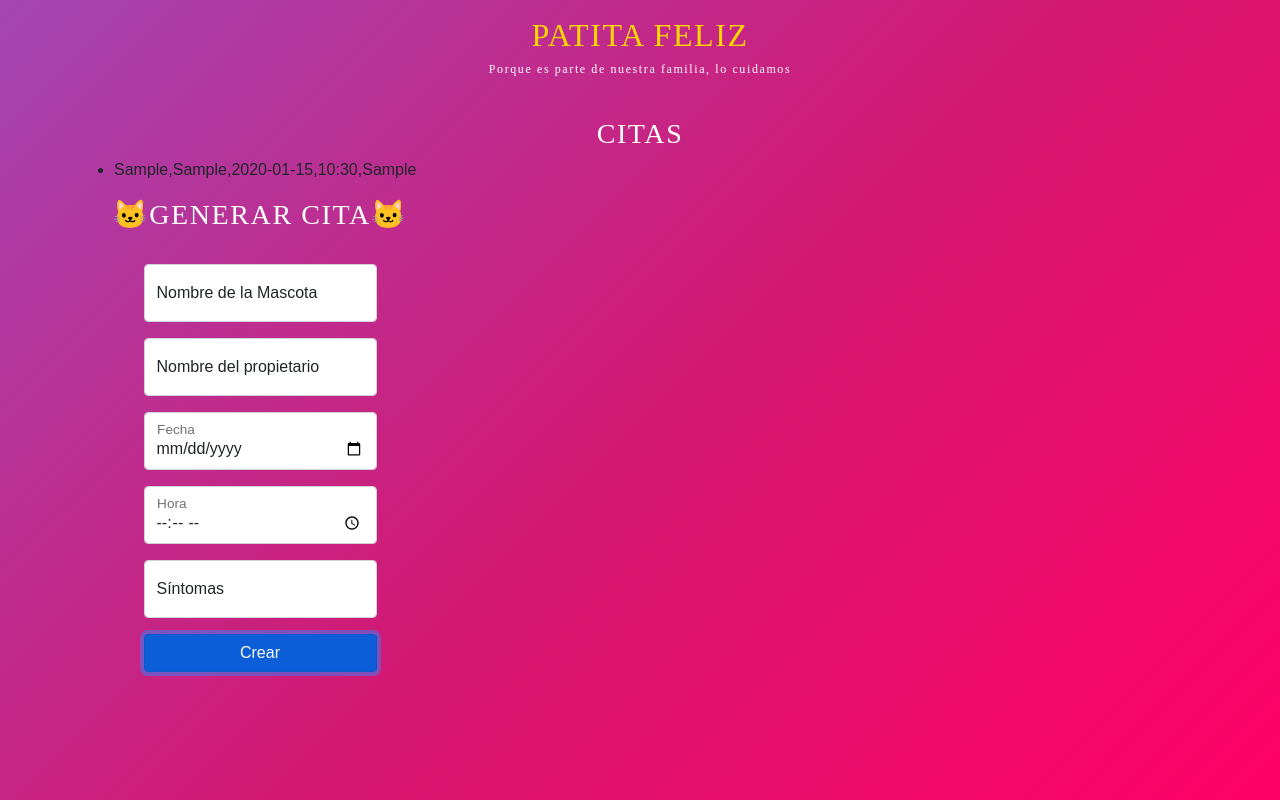
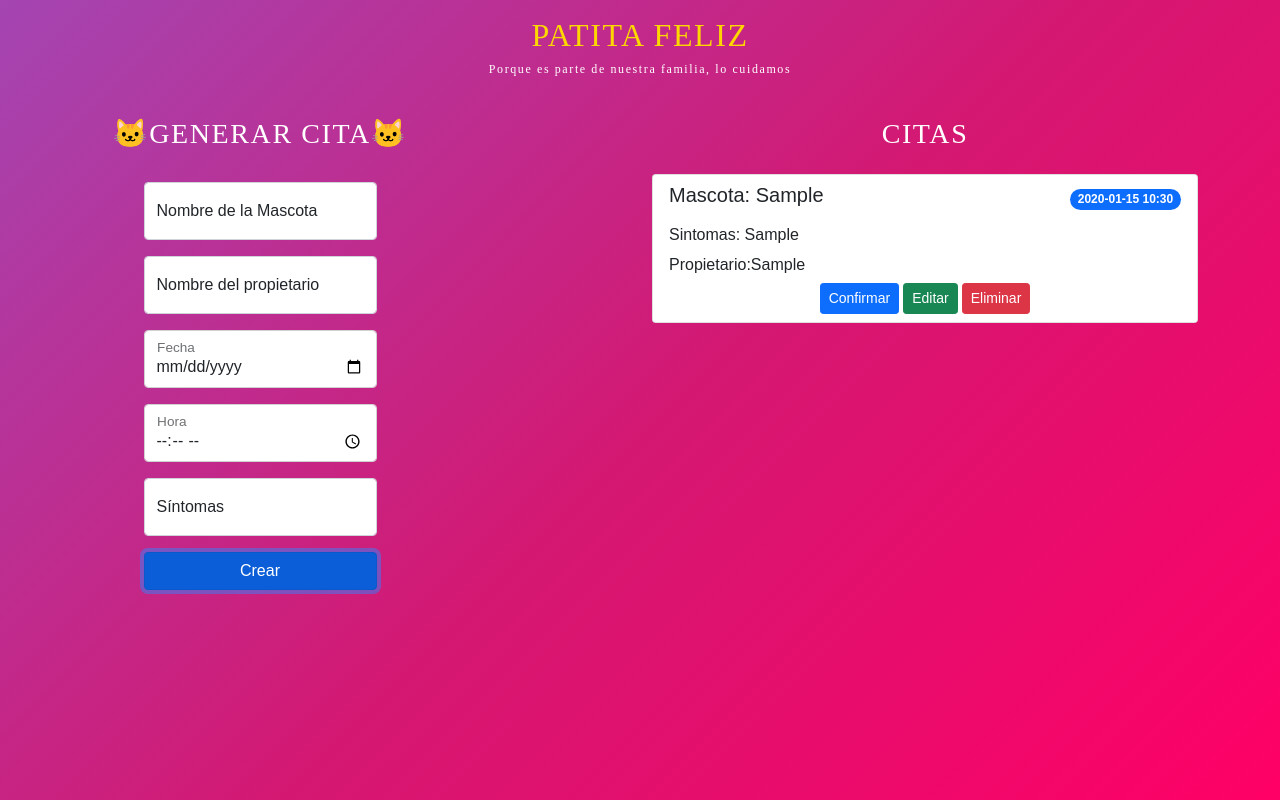
Before and after one commit to Racha777/react-patita-feliz, a React (Create React App) app: page / in a window 1280 px wide. Both pictures are taken after typing "Sample", "Sample", "2020-01-15", "10:30", "Sample" into the empty fields and a click on the button "Crear". Built offline with nearby package versions, Linux system fonts and the light colour scheme.

Commit message:
Tarjetas de citas

```diff
--- a/src/App.jsx
+++ b/src/App.jsx
@@ -2,45 +2,31 @@ import { useState } from "react";
 import "./App.css";
 import AppointmentsForm from "./components/appointments/AppointmentsForm";
 import Header from "./components/sections/Header";
-import { v4 as uuidv4 } from 'uuid';
+import { v4 as uuidv4 } from "uuid";
+import AppointmentsAppointments from "./components/appointments/AppointmentsAppointments";
 
 function App() {
-  const [appointments,setApointments]=useState([]);
+  const [appointments, setApointments] = useState([]);
 
   const company = {
     name: "Patita Feliz",
     slogan: "Porque es parte de nuestra familia, lo cuidamos",
   };
 
-  const createAppointment=(appointment)=>{
-    appointment.id=uuidv4();
-    setApointments(
-      [...appointments,
-      appointment]
-    )
+  const createAppointment = (appointment) => {
+    appointment.id = uuidv4();
+    setApointments([...appointments, appointment]);
   };
   return (
     <>
       <Header company={company} />
       <main className="py-3">
         <section className="container">
-          <div className="row">
-            <section>
-              <h3>Citas</h3>
-              <ul>
-                {
-                  appointments.map((appointment)=>{
-                    const {id, mascota, propietario, fecha, hora, sintomas } = appointment;
-                    return(
-                      <li key={id}>{mascota},{propietario},{fecha},{hora},{sintomas}</li>
-                    );
-                  })
-                }
-              </ul>
-            </section>
-            <AppointmentsForm
-            createAppointment={createAppointment}
-          />
+          <div className="row justify-content-between gap-4">
+            <AppointmentsForm createAppointment={createAppointment} />
+            <AppointmentsAppointments
+              appointments={appointments}
+            />
           </div>
         </section>
       </main>
--- /dev/null
+++ b/src/components/appointments/AppointmentAppointment.jsx
@@ -0,0 +1,53 @@
+const AppointmentAppointment = ({ appointment }) => {
+  const { id, mascota, propietario, fecha, hora, sintomas } = appointment;
+  const urlWhatsapp = "https://wa.me/51999122789?text=Confirmo%20mi%20cita:";
+  return (
+    <li
+      className="d-flex flex-column gap-2 list-group-item list-group-item-action"
+      aria-current="true"
+    >
+      <div className="d-flex align-items-center justify-content-between">
+        <h5 className="fs-5">Mascota: {mascota}</h5>
+        <small className="badge bg-primary rounded-pill">
+          {fecha} {hora}
+        </small>
+      </div>
+      <p className="m-0">Sintomas: {sintomas}</p>
+      <h6 className="m-0">
+        <span className="fw-folder">Propietario:</span>
+        {propietario}
+      </h6>
+      <div className="d-flex align-items-center justify-content-center">
+        <div className="d-flex gap-1">
+          <a
+            href={`${urlWhatsapp} Mascota: ${mascota}, Propietario: ${propietario}, Fecha: ${fecha}, Hora: ${hora}, Sintomas: ${sintomas}`}
+            target="_blank"
+            rel="noopener noreferrer"
+            className="btn btn-primary btn-sm"
+          >
+            Confirmar
+          </a>
+          <button className="btn btn-success btn-sm">Editar</button>
+          <button className="btn btn-danger btn-sm">Eliminar</button>
+        </div>
+      </div>
+    </li>
+    // <li key={id} className="cita">
+    //   <p>Mascota: <span>{mascota}</span></p>
+    //   <p>Propietario: <span>{propietario}</span></p>
+    //   <p>Fecha: <span>{fecha}</span></p>
+    //   <p>Hora: <span>{hora}</span></p>
+    //   <p>Sintomas: <span>{sintomas}</span></p>
+    //   <div className="d-grid gap-2">
+    //     <a
+    //       href={`${urlWhatsapp} Mascota: ${mascota}, Propietario: ${propietario}, Fecha: ${fecha}, Hora: ${hora}, Sintomas: ${sintomas}`}
+    //       taget="_blank"
+    //       rel='noopener noreferrer'
+    //       className="btn btn-danger"
+    //     ></a>
+    //   </div>
+    // </li>
+  );
+};
+
+export default AppointmentAppointment;
--- /dev/null
+++ b/src/components/appointments/AppointmentsAppointments.jsx
@@ -0,0 +1,32 @@
+import AppointmentAppointment from "./AppointmentAppointment";
+
+const AppointmentsAppointments = ({ appointments }) => {
+  return (
+    <section className="d-flex flex-column gap-3 col-md-6">
+      <h3 className="text-center">Citas</h3>
+      <ul className="list-group">
+        {appointments.length ? (
+          appointments.map((appointment) => {
+
+
+            return (
+              <AppointmentAppointment
+              key={appointment.id}
+                appointment={appointment}
+              />
+            );
+          })
+        ) : (
+          <li
+            className="d-flex justify-content-center gap-2 list-group-item"
+            aria-current="true"
+          >
+            <h4 className="fw-bolder m-0">No hay citas registradas</h4>
+          </li>
+        )}
+      </ul>
+    </section>
+  );
+};
+
+export default AppointmentsAppointments;
```
